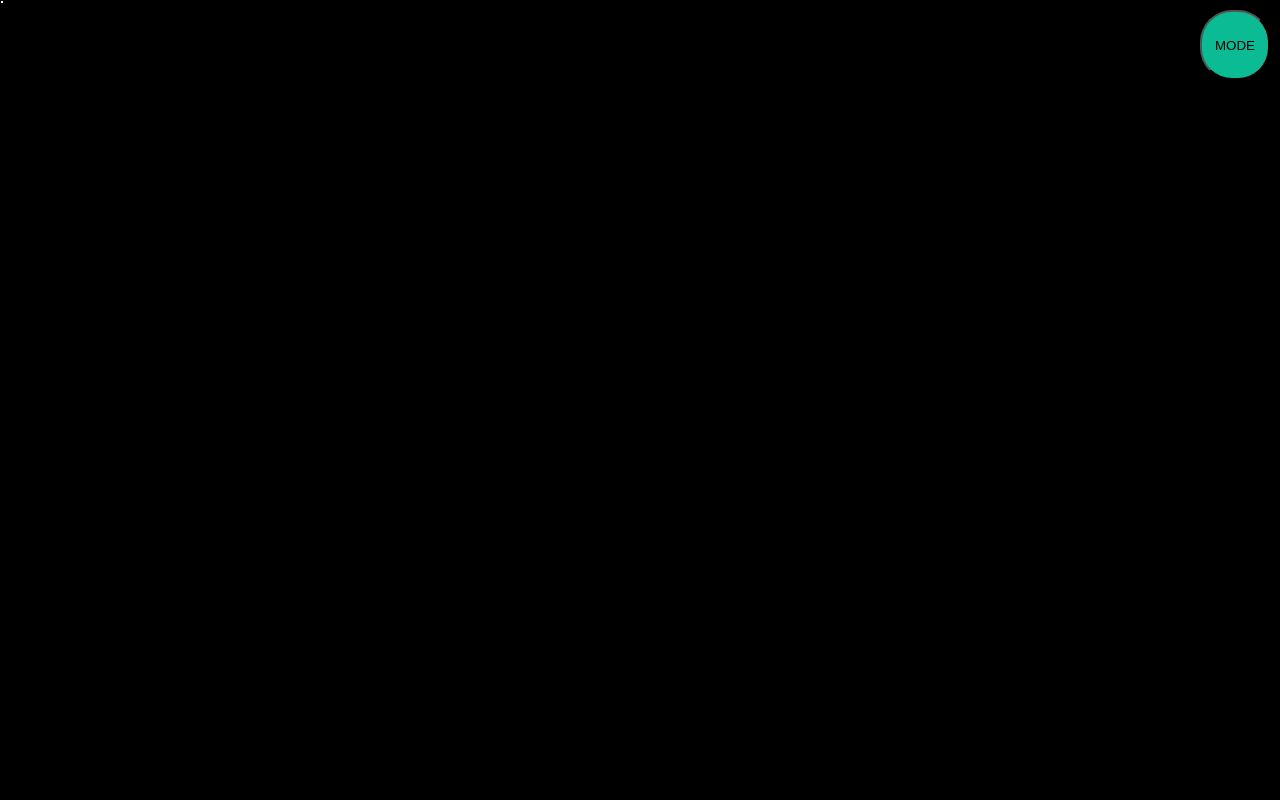
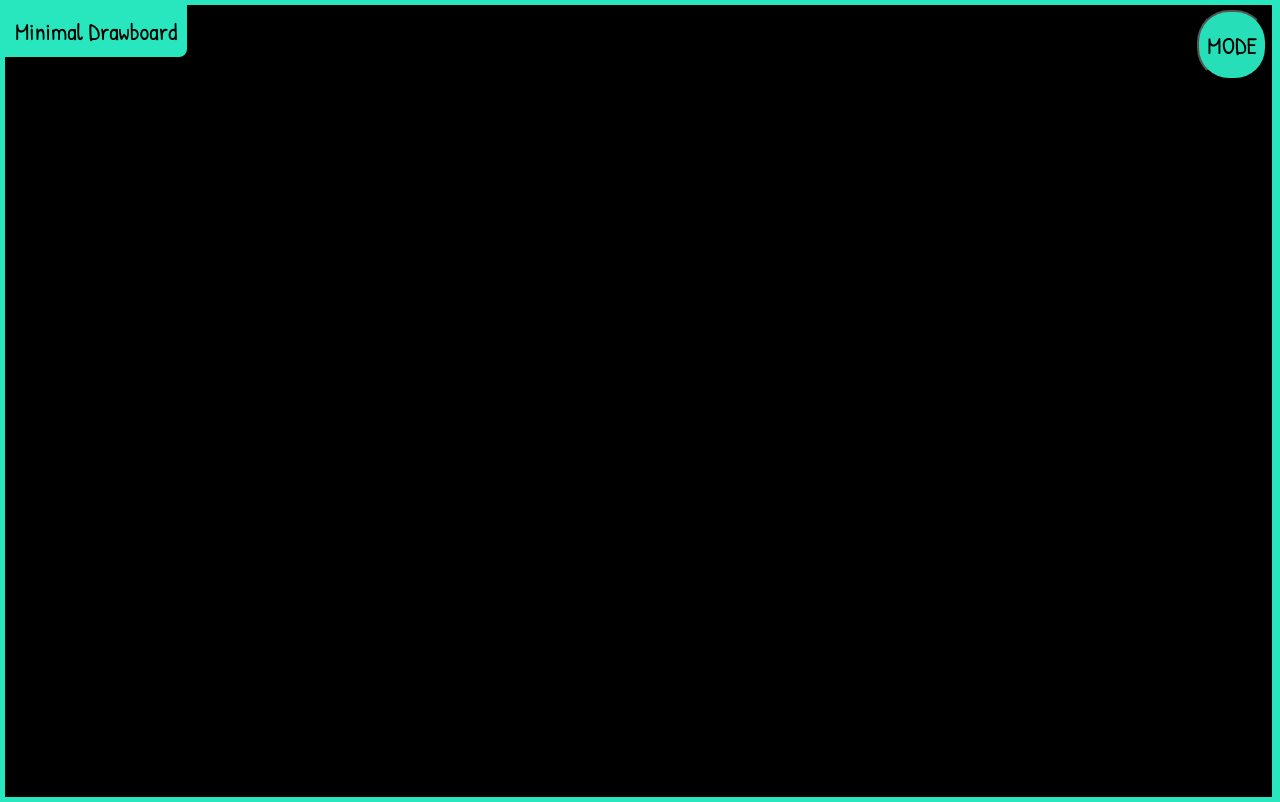
Before and after one commit to cyan-chatter/slate, a plain HTML site: page index.html in a window 1280 px wide. Drawn offline with Linux system fonts and the light colour scheme.

Commit message:
pre mode done

```diff
--- a/index.html
+++ b/index.html
@@ -4,11 +4,14 @@
     <meta charset="UTF-8">
     <meta http-equiv="X-UA-Compatible" content="IE=edge">
     <meta name="viewport" content="width=device-width, initial-scale=1.0">
+    <link rel="preconnect" href="https://fonts.googleapis.com">
+    <link rel="preconnect" href="https://fonts.gstatic.com" crossorigin>
+    <link href="https://fonts.googleapis.com/css2?family=Patrick+Hand&display=swap" rel="stylesheet">
     <link rel="stylesheet" href="style.css">
     <title>Canvas Training 1</title>
 </head>
 <body>
-
+    <div id="header">Minimal Drawboard</div>
     <button id="brushModeBtn">MODE</button>
     <canvas id="canvas1"></canvas>
 
--- a/style.css
+++ b/style.css
@@ -1,21 +1,53 @@
+html{
+    background: rgba(40, 231, 190, 1);
+}
+
+body{
+    font-family: 'Patrick Hand', cursive;
+    border: 5px solid rgba(40, 231, 190, 1);
+    position: relative;
+    height: 99vh;
+    width: 99vw;
+    margin:0px;
+    z-index: 1;
+    scrollbar-width: 0px;
+    overflow-x: hidden;
+    overflow-y: hidden;
+}
+
+#header{
+    position: absolute;
+    background: rgba(40, 231, 190, 1);
+    min-width: 100px;
+    min-height: 30px;
+    z-index: 1;
+    top: 0;
+    left: 0;
+    padding: 10px;
+    border-bottom-right-radius: 0.5rem;
+    font-family: 'Patrick Hand', cursive;
+    font-size: 1.5em;
+}
+
 #brushModeBtn{
     position: absolute;
-    background: rgba(12, 219, 174, 0.856);
+    background: rgba(40, 231, 190, 0.966);
     min-width: 70px;
     min-height: 70px;
     z-index: 1;
-    top: 0;
-    right: 0;
-    margin-right: 10px;
-    margin-top: 10px;
-    padding: 5px;
+    top: 5px;
+    right: 5px;
+    padding: 2px;
     border-radius: 2rem;
+    font-family: 'Patrick Hand', cursive;
+    font-size: 1.5em;
 }
 
 #brushModeBtn:hover{
     cursor: pointer;
-    background: rgba(1, 94, 74, 0.911);
+    background: rgba(0, 59, 47, 0.911);
     color:white;
+    border: 1px white solid;
 }
 
 
```
